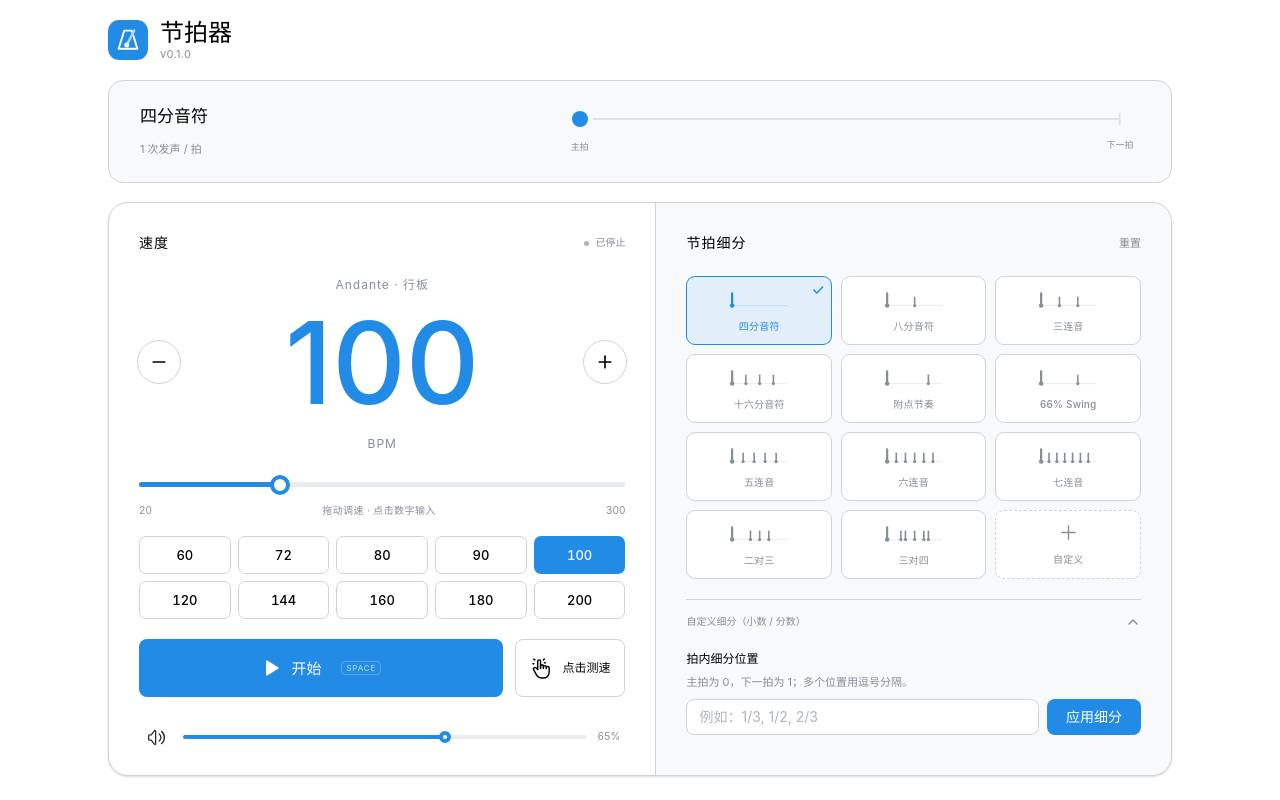
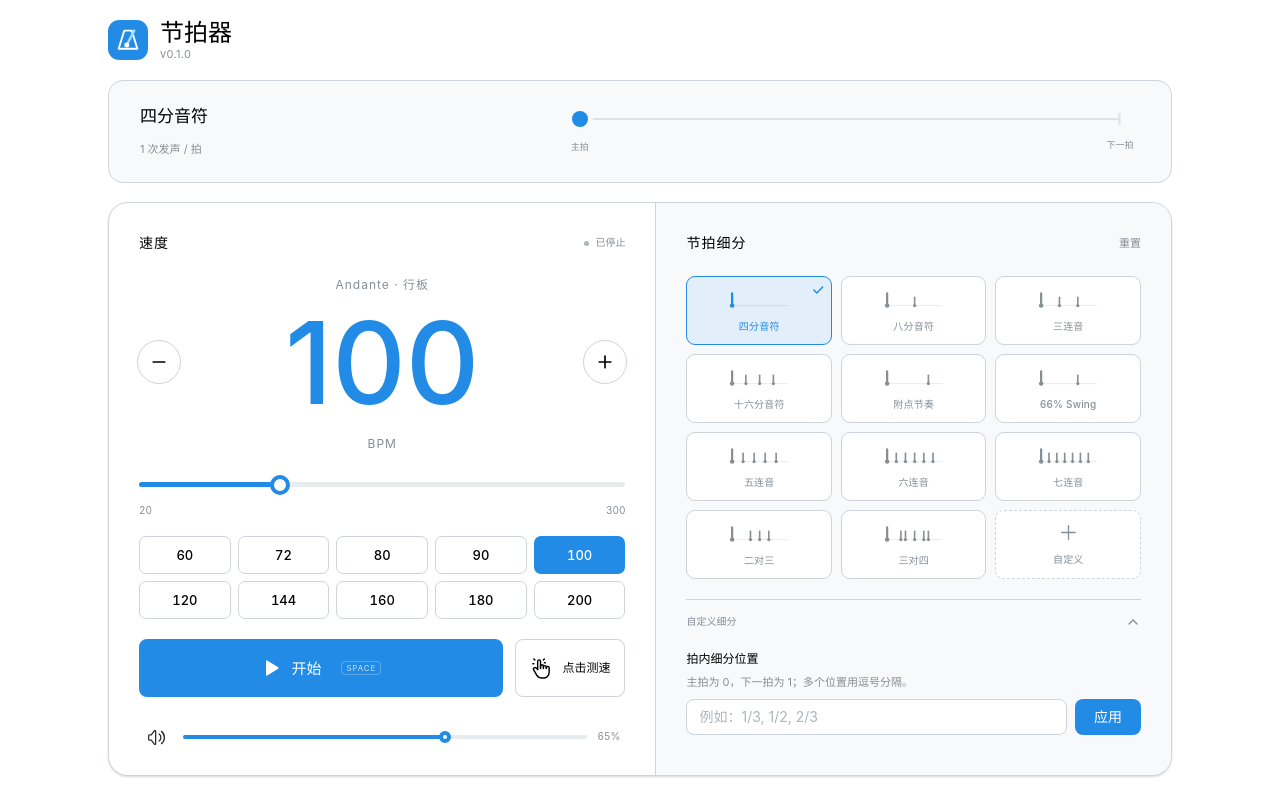
Before and after one commit to ChrisKimZHT/metronome, a React (Vite) app: page / in a window 1280 px wide. Built offline with nearby package versions, Linux system fonts and the light colour scheme.

Commit message:
style: some ui text adjustment

```diff
--- a/src/App.tsx
+++ b/src/App.tsx
@@ -169,7 +169,7 @@ export default function App() {
             </div>
             <span className="bpm-unit">BPM</span>
           </div>
-          <div className="tempo-slider"><Slider thumbLabel="速度滑块" value={settings.bpm} onChange={setBpm} min={MIN_BPM} max={MAX_BPM} label={null} size={5} thumbSize={20} /><div className="range-labels"><span>20</span><span>拖动调速 · 点击数字输入</span><span>300</span></div></div>
+          <div className="tempo-slider"><Slider thumbLabel="速度滑块" value={settings.bpm} onChange={setBpm} min={MIN_BPM} max={MAX_BPM} label={null} size={5} thumbSize={20} /><div className="range-labels"><span>20</span><span>300</span></div></div>
           <div className="bpm-presets" role="group" aria-label="常用 BPM">{COMMON_BPMS.map((bpm) => <Button key={bpm} className="bpm-preset" variant={settings.bpm === bpm ? 'filled' : 'default'} aria-label={`设为 ${bpm} BPM`} aria-pressed={settings.bpm === bpm} onClick={() => setBpm(bpm)}>{bpm}</Button>)}</div>
           <div className="transport">
             <Button className="play-button" size="xl" radius="md" onClick={() => void toggle()} leftSection={playing ? <IconPlayerStopFilled size={20} /> : <IconPlayerPlayFilled size={20} />} aria-label={playing ? '停止节拍器' : '开始节拍器'}>{playing ? '停止' : starting ? '取消' : '开始'}{playing ? <span className="button-timer" role="timer" aria-label="运行时间">{elapsedTime}</span> : <span className="button-key">SPACE</span>}</Button>
@@ -185,14 +185,14 @@ export default function App() {
             <span>{item.name}</span>
             {settings.preset === item.id && <IconCheck className="preset-check" size={14} stroke={2.5} />}
           </button>)}<button className={`preset custom-preset ${settings.preset === 'custom' ? 'selected' : ''}`} onClick={() => setCustomOpen((open) => !open)} aria-expanded={customOpen} aria-controls="custom-editor"><IconPlus size={23} stroke={1.4} /><span>自定义</span></button></div>
-          <button className="custom-toggle" onClick={() => setCustomOpen((open) => !open)} aria-expanded={customOpen} aria-controls="custom-editor"><span>自定义细分（小数 / 分数）</span><IconChevronDown size={16} className={customOpen ? 'rotated' : ''} /></button>
+          <button className="custom-toggle" onClick={() => setCustomOpen((open) => !open)} aria-expanded={customOpen} aria-controls="custom-editor"><span>自定义细分</span><IconChevronDown size={16} className={customOpen ? 'rotated' : ''} /></button>
           <Collapse in={customOpen}>
             <form id="custom-editor" className="custom-editor" onSubmit={(event) => { event.preventDefault(); applyCustom(); }}>
               <label htmlFor="custom-offsets">拍内细分位置</label>
               <p id="custom-help">主拍为 0，下一拍为 1；多个位置用逗号分隔。</p>
               <div className="custom-input-row">
                 <TextInput id="custom-offsets" aria-describedby="custom-help" placeholder="例如：1/3, 1/2, 2/3" value={customDraft} onChange={(event) => { setCustomDraft(event.currentTarget.value); setCustomError(''); }} error={customError} />
-                <Button type="submit" size="sm">应用细分</Button>
+                <Button type="submit" size="sm">应用</Button>
               </div>
             </form>
           </Collapse>
--- a/src/styles.css
+++ b/src/styles.css
@@ -35,7 +35,6 @@ h1 { color: var(--mantine-color-text); font-weight: 600; font-size: 24px; margin
 .tempo-slider { margin-top: 25px; }
 
 .range-labels { display: flex; justify-content: space-between; margin-top: 13px; font-size: 10px; color: var(--mantine-color-dimmed); font-variant-numeric: tabular-nums; }
-.range-labels span:nth-child(2) { font-size: 10px; letter-spacing: .4px; }
 .bpm-presets { display: grid; grid-template-columns: repeat(5, minmax(0, 1fr)); gap: 7px; margin-top: 18px; }
 .bpm-preset { height: 38px; padding: 0; font-size: 13px; font-weight: 500; font-variant-numeric: tabular-nums; border-radius: 7px; }
 
```
